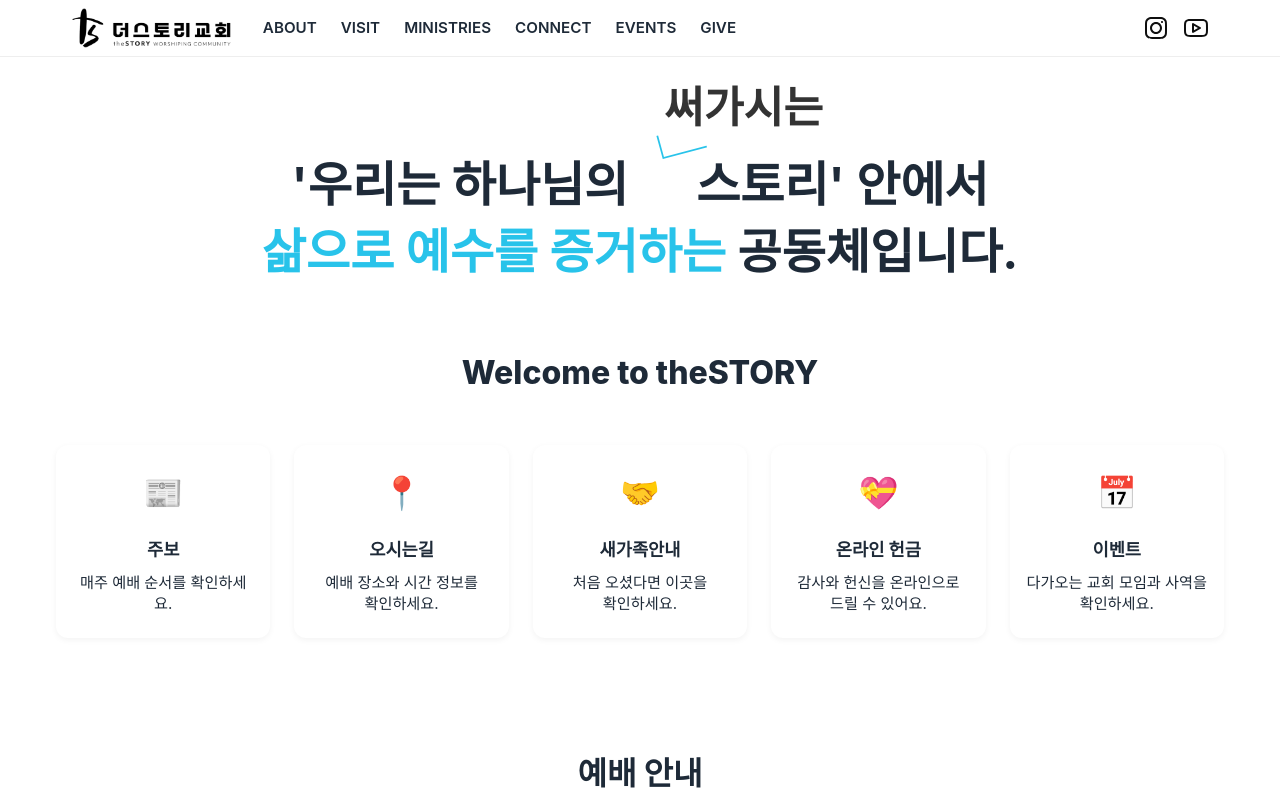
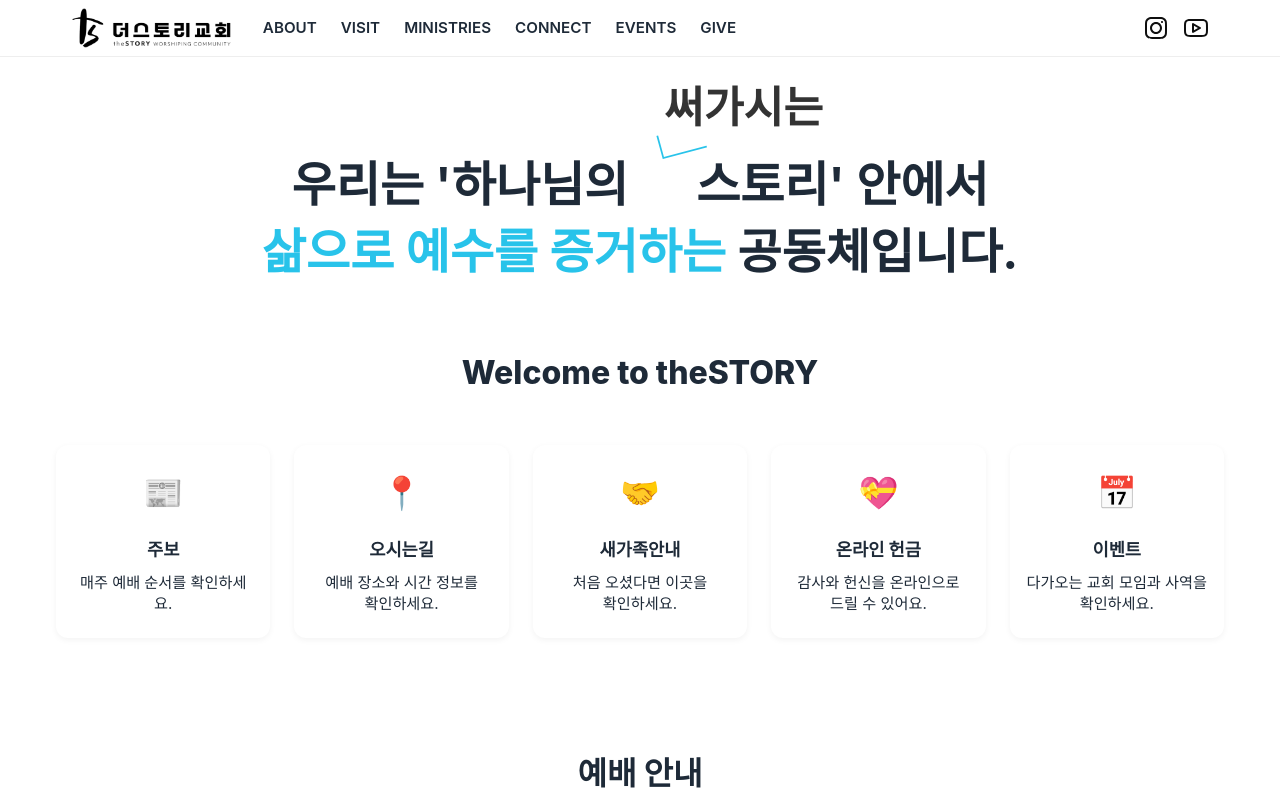
Before and after one commit to bumvino/theSTORY, a Next.js app: page / in a window 1280 px wide. Shown: the top 800 px of the page. Built offline with nearby package versions, Linux system fonts and the light colour scheme.

Commit message:
minor contents update

```diff
--- a/app/components/DynamicHeadline.jsx
+++ b/app/components/DynamicHeadline.jsx
@@ -17,7 +17,7 @@ export default function DynamicHeadline() {
     return (
         <section className="headline">
             <h2 className="headline-korean text-2xl sm:text-3xl md:text-4xl lg:text-5xl">
-                '우리는 하나님의
+                우리는 '하나님의
                 <span className="insertion">
                 <span className="tick">✓</span>
                 <span className="above">써가시는</span>
```
